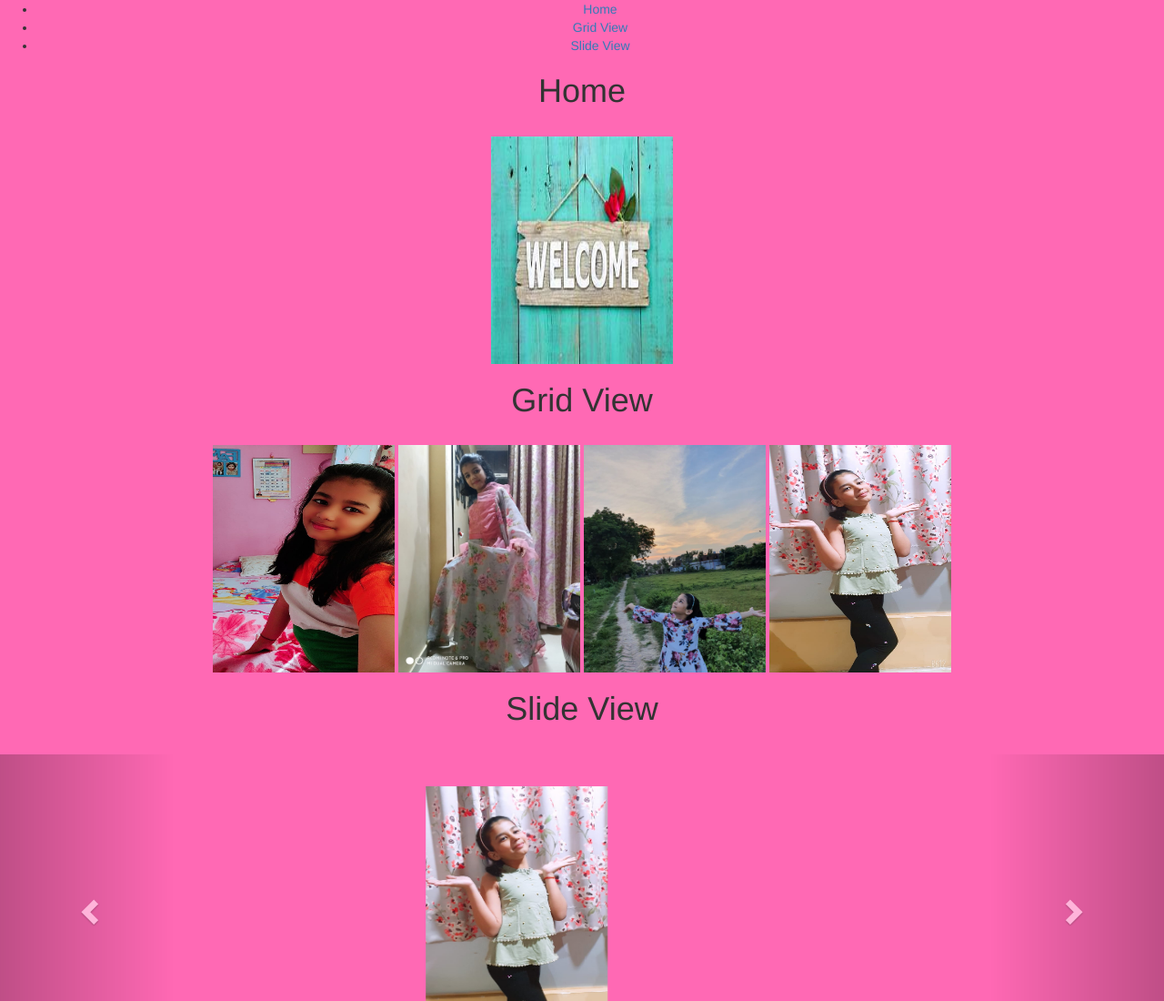
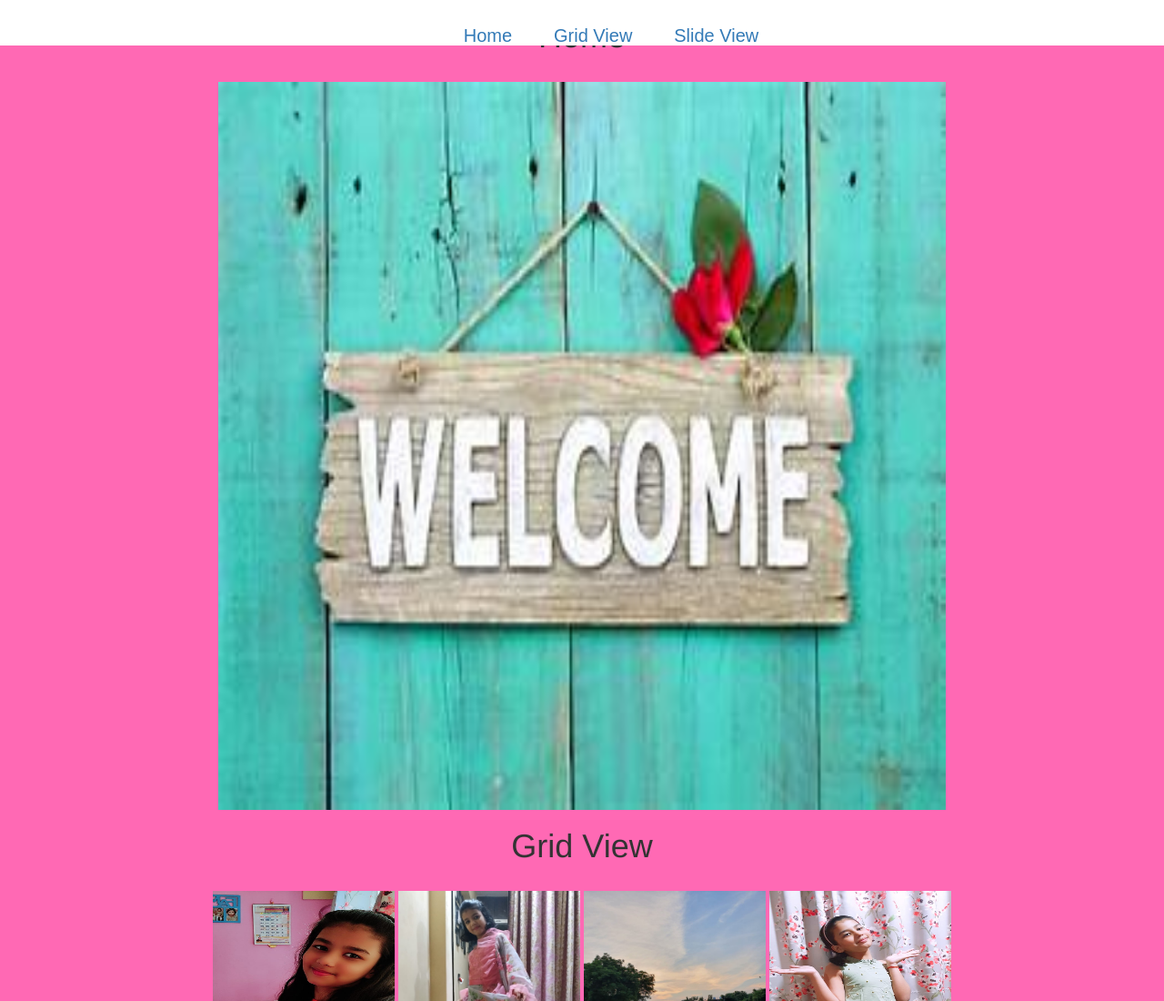
Before and after one commit to Vaishnavi-rgb/Photo-Gallery, a plain HTML site: page index.html in a window 1280 px wide. Shown: the top 1100 px of the page at 91% size. Drawn offline with nearby package versions, Linux system fonts and the light colour scheme.

Commit message:
Add files via upload

```diff
--- a/index.html
+++ b/index.html
@@ -22,7 +22,7 @@
         </h1>
         <br>
         <span>
-            <img src="welcome.jpg">
+            <img id="welcome" src="welcome.jpg">
         </span>
         </section>
         <!--END OF HOME SECTION-->
--- a/style.css
+++ b/style.css
@@ -24,3 +24,31 @@ img{
     color: white;
     font-size: 20px;
 }
+#welcome{
+  width:800px;
+    height:800px;
+}
+.link{
+    display: inline;
+    color: blue;
+    padding-right: 9px;
+    padding-left: 33px;
+    font-family: sans-serif;
+    font-size: 20px;
+}
+.link:hover{
+   font-size: 25px;
+    text-decoration: underline;
+}
+.menu{
+    list-style: none;
+    font-family: inherit;
+    position:fixed;
+    top: 0px;
+    z-index: 10;
+    cursor: pointer;
+    background: white;
+    width: 100%;
+    height: 50px;
+    padding-top: 25px;
+}
```
